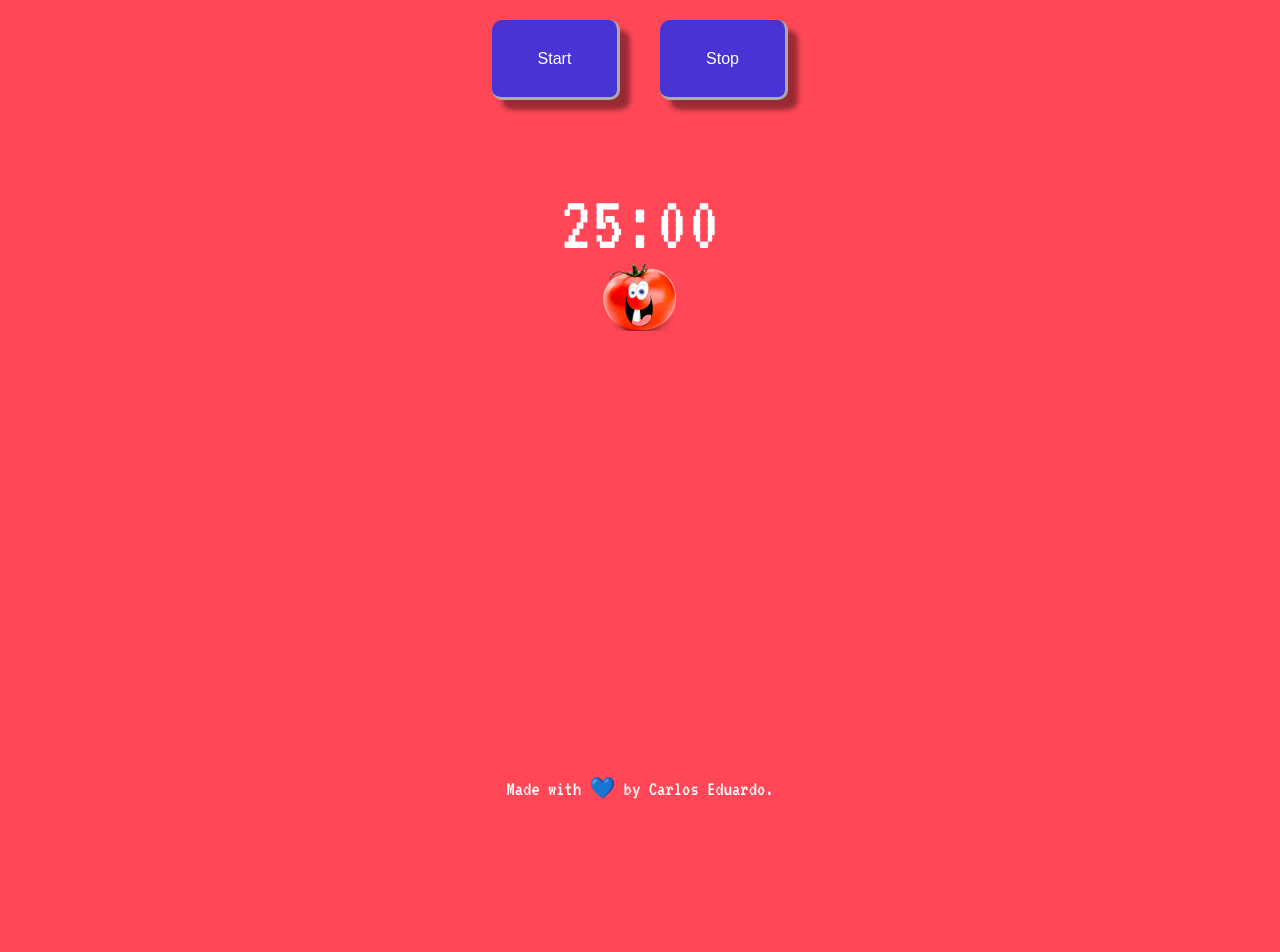
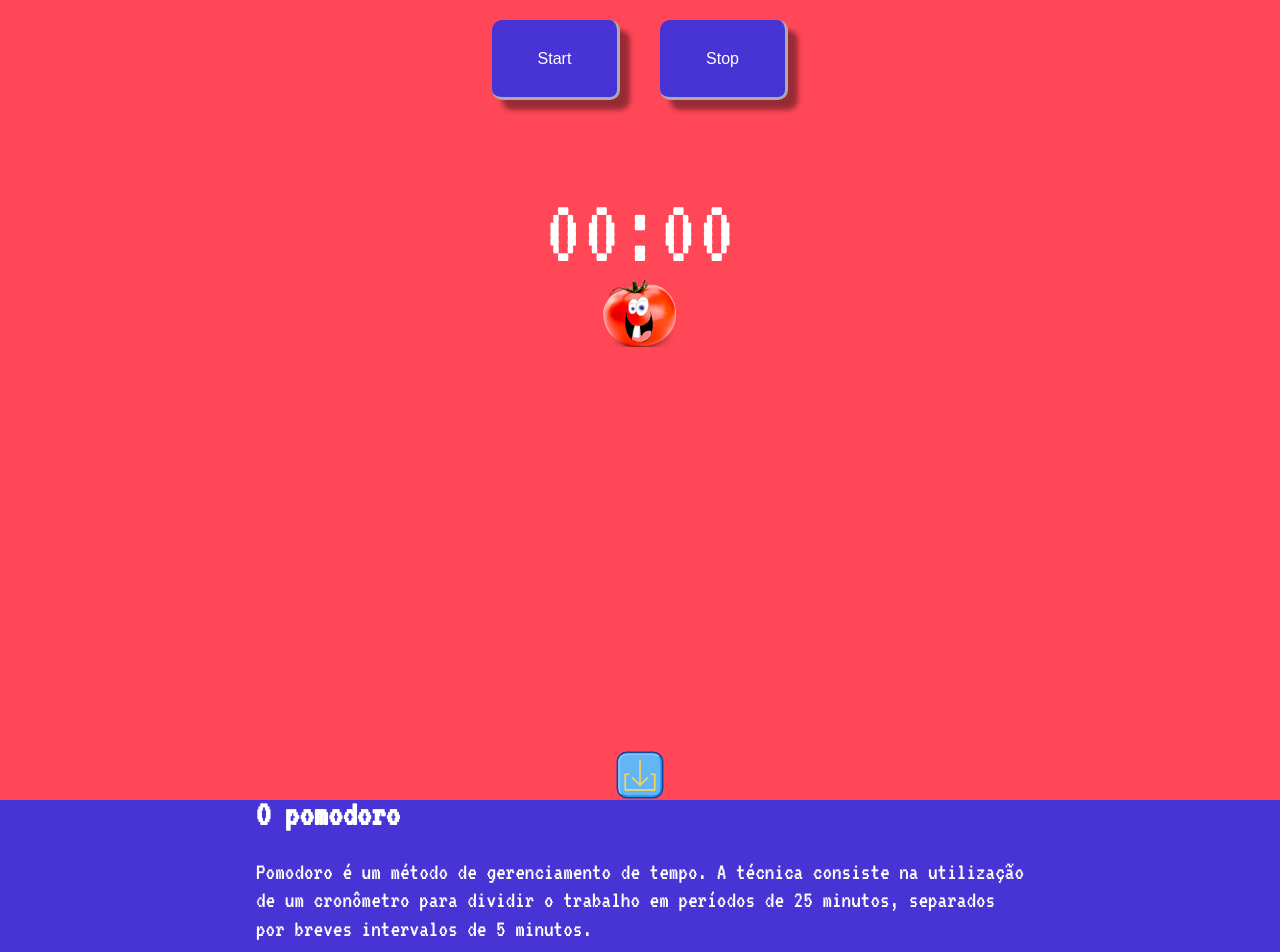
Before and after one commit to Carlosmelo1295/Tomatao, a plain HTML site: page index.html in a window 1280 px wide. Shown: the top 952 px of the page. Before the commit the page ends 800 px from the top, so only its background shows below. Drawn offline with Linux system fonts and the light colour scheme; some packages are replaced by stand-ins of ours; a script that the page names is missing.

Commit message:
new session⚡️

```diff
--- a/index.html
+++ b/index.html
@@ -11,24 +11,40 @@
 </head>
 
 <body>
+	<div class='containerOne'>
 		<div class="containerBtn">
 			<button id="btnStart">Start</button>
 			<button id="btnStop">Stop</button>
 		</div>
 
 		<div class="containerTime">
-		<p id="time">25:00</p>
+			<p id="time">00:00</p>
+		</div>
+		<img id="arrow-down" src="./icons/hand-point-down-solid.svg" alt="hand">
+	</div>
 
+	<div class="containerTwo">
+		<div class="informations">
+			<h2>O pomodoro</h2>
+			<br>
+			<p>Pomodoro é um método de gerenciamento de tempo.
+				A técnica consiste na utilização de um cronômetro para dividir o trabalho em períodos de 25 minutos,
+				separados por
+				breves intervalos de 5 minutos.
+			</p>
 		</div>
 
 		<footer>
 			<p>Made with 💙 by Carlos Eduardo.</p>
 		</footer>
+	</div>
 
 	<audio id="audio" src="./audios/Large Crowd Applause 01 (online-audio-converter.com).ogg"></audio>
 	<audio id="press" src="./audios/salamisound-6135928-valve-start-up-lever.mp3"></audio>
 	<audio id="tomataoAudio" src="audios/Soar-tomataaaooooo-tq1.mp3"></audio>
+
 	<script src="main.js"></script>
+	<script src="https://cdn.jsdelivr.net/npm/sweetalert2@10"></script>
 </body>
 
 </html>
--- a/main.js
+++ b/main.js
@@ -1,86 +1,90 @@
+"use strict";
 const $btnStart = document.querySelector("#btnStart");
 const $btnStop = document.querySelector("#btnStop");
-
-//----------------------------------------------
-
 const timePomodoro = document.querySelector("#time");
-
-//----------------------------------------------
-
 const audio = document.querySelector("#audio");
 const pressBtn = document.querySelector("#press");
-
-//----------------------------------------------
+const tomataoAudio = document.querySelector("#tomataoAudio");
 
 //ouvinte do evento
 $btnStart.addEventListener("click", startCount);
 $btnStop.addEventListener("click", stopCount);
 
-//----------------------------------------------
-
 let interval = null;
 let minutes = "24";
 let seconds = "59";
 
-//----------------------------------------------
-
 let size = 2;
 
-//----------------------------------------------
-
 function startCount() {
+   "use strict";
    pressBtn.play();
    interval = setInterval(() => {
       timePomodoro.innerHTML = `${minutes}:${seconds}`;
       seconds--;
+
       if (seconds == -1) {
          minutes--;
          seconds = 59;
       }
-	else if (seconds < 10) {
+      if (seconds < 10) {
          seconds = seconds.toString();
          while (seconds.length < size) {
             seconds = "0" + seconds;
          }
       }
-	else if (minutes < 10 && minutes > -1) {
+      if (minutes < 10 && minutes > -1) {
          minutes = minutes.toString();
          while (minutes.length < size) {
             minutes = "0" + minutes;
          }
       }
-	else if (minutes == -1) {
+      if (minutes == -1) {
          clearInterval(interval);
+         $btnStart.disabled = false;
          audio.play();
          timePomodoro.innerHTML = `Pausa para o ☕`;
+         Swal.fire(`Etapa concluída!`);
          minutes = "24";
          seconds = "59";
          img.style.rotate = "360deg";
       }
-  }, 1000);
+   }, 10);
 
    img.style.width = "200px";
    img.style.transition = "500ms";
+
+   $btnStart.disabled = true; // Desabilitar botão após o click
 }
 
-//criar uma contagem decremente de 5 min para a pausa
+//criar uma contagem decrescente de 5 min para a pausa
 
 //----------------------------------------------
 
 function stopCount() {
+   "use strict";
    clearInterval(interval);
    pressBtn.play();
    img.style.width = "100px";
+
+   $btnStart.disabled = false; //Habilitar "start" ao clicar em "stop"
 }
 
 //----------------------------------------------
 
 let img = document.createElement("img");
 document.querySelector(".containerTime").appendChild(img);
-const tomataoAudio = document.querySelector("#tomataoAudio");
 
 setTimeout(() => {
    tomataoAudio.play();
    img.src = "24692--ingredient_detail_ingredient-2.png";
+   img.title = "Eu sou o tomatão e vou te ajudar na hora dos estudos!"
    img.style.width = "100px";
+   img.style.cursor = "pointer"
 }, 1000);
+
+
+const arrow_down = document.querySelector("#arrow-down").addEventListener('click', () => {
+   scrollTo(0, window.innerHeight)
+
+})
--- a/style.css
+++ b/style.css
@@ -8,19 +8,37 @@
 	--background: #ff4757;
 	--color-white: #ffffff;
 	--color-dark: #4834d4;
+	--font-big: 6em;
+	--font-small: 18pt
 }
 
-body {
+body,
+html {
 	width: 100%;
 	height: 100%;
 	background-color: var(--background);
 	color: var(--color-white);
 	font-family: 'VT323', monospace;
+	scroll-behavior: smooth;
+
+}
+
+.containerOne {
+	width: 100%;
+	height: 100vh;
+	position: relative;
+}
+
+#arrow-down {
+	width: 50px;
+	position: absolute;
+	bottom: 0;
+	left: 50%;
+	translate: -50%;
+
 }
 
 .containerBtn {
-	width: 100%;
-	margin: 0 auto;
 	display: flex;
 	justify-content: center;
 }
@@ -31,7 +49,7 @@ body {
 }
 
 #time {
-	font-size: 5em;
+	font-size: var(--font-big);
 }
 
 button {
@@ -50,10 +68,23 @@ button {
 	font-size: 1em;
 }
 
+.containerTwo {
+	height: 100vh;
+	background-color: var(--color-dark);
+	position: relative;
+}
+
+.informations {
+	line-height: 1.2em;
+	width: calc(100% - 40%);
+	margin: 0 auto;
+	font-size: var(--font-small);
+}
+
 footer {
+	font-size: var(--font-small);
+	width: 100%;
+	text-align: center;
 	position: absolute;
 	bottom: 0;
-	font-size: 1.3em;
-	width: 100%;
-	text-align: center;
 }
```
Also changed, not shown: icons/hand-point-down-solid.svg (added). Lines whose indentation alone changed are shown as unchanged.
